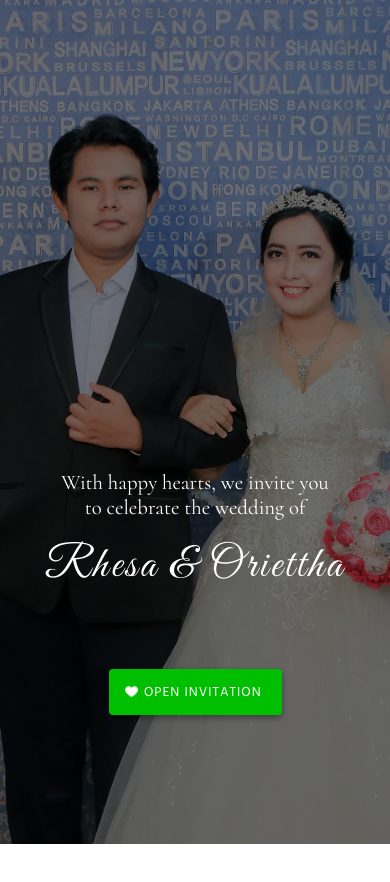
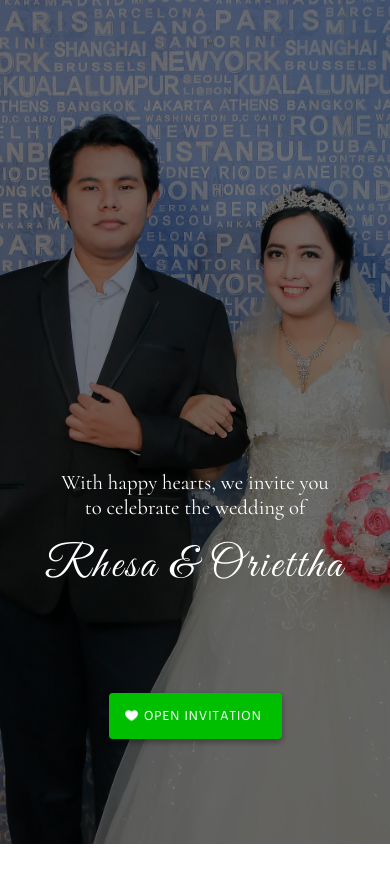
Before and after one commit to dicky-julian/marry-you, a React (Create React App) app: page / in a window 390 px wide. Shown: the top 882 px of the page. Built offline with nearby package versions, Linux system fonts and the light colour scheme; no server answers.

Commit message:
set cover margin for width 400px

```diff
--- a/src/styles/responsive.scss
+++ b/src/styles/responsive.scss
@@ -413,4 +413,12 @@
       }
     }
   }
+
+  .cover-footer {
+    div {
+      margin-top: 3rem !important;
+    }
+  }
+
+
 }
```
